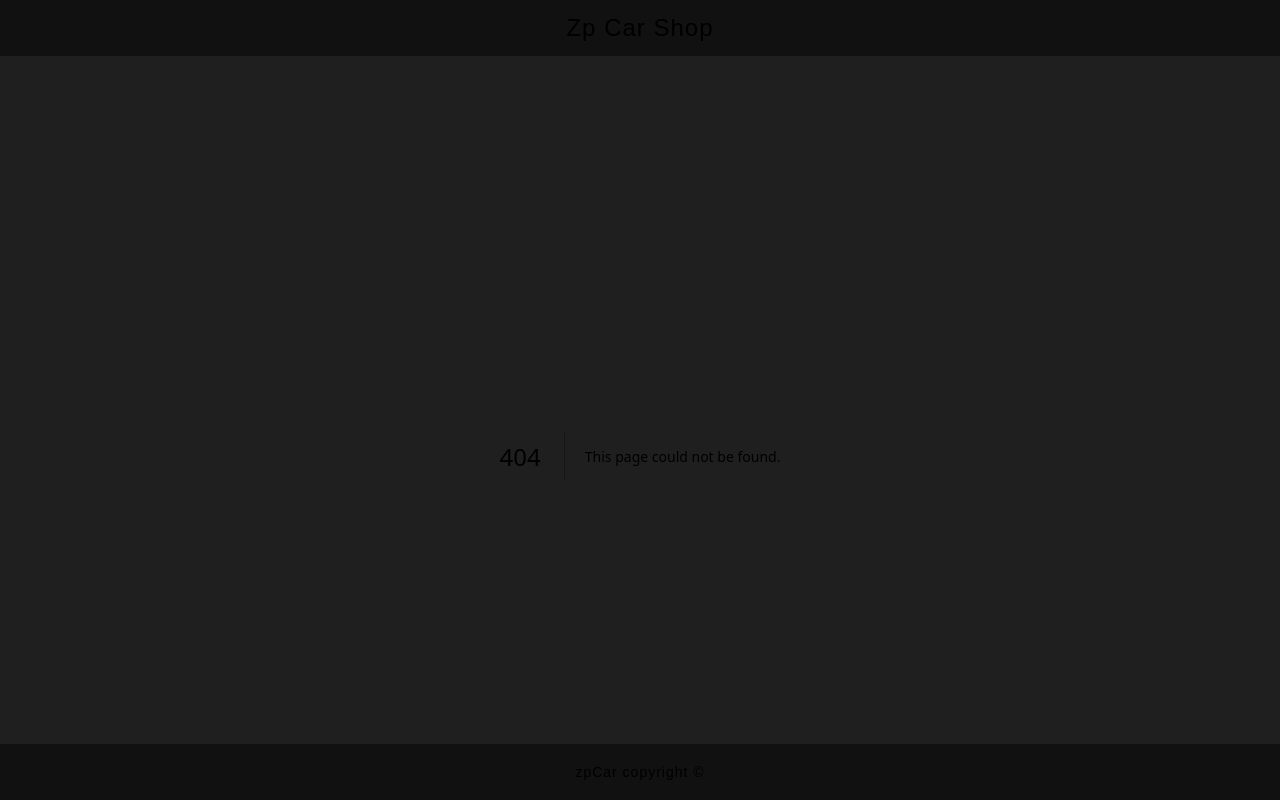
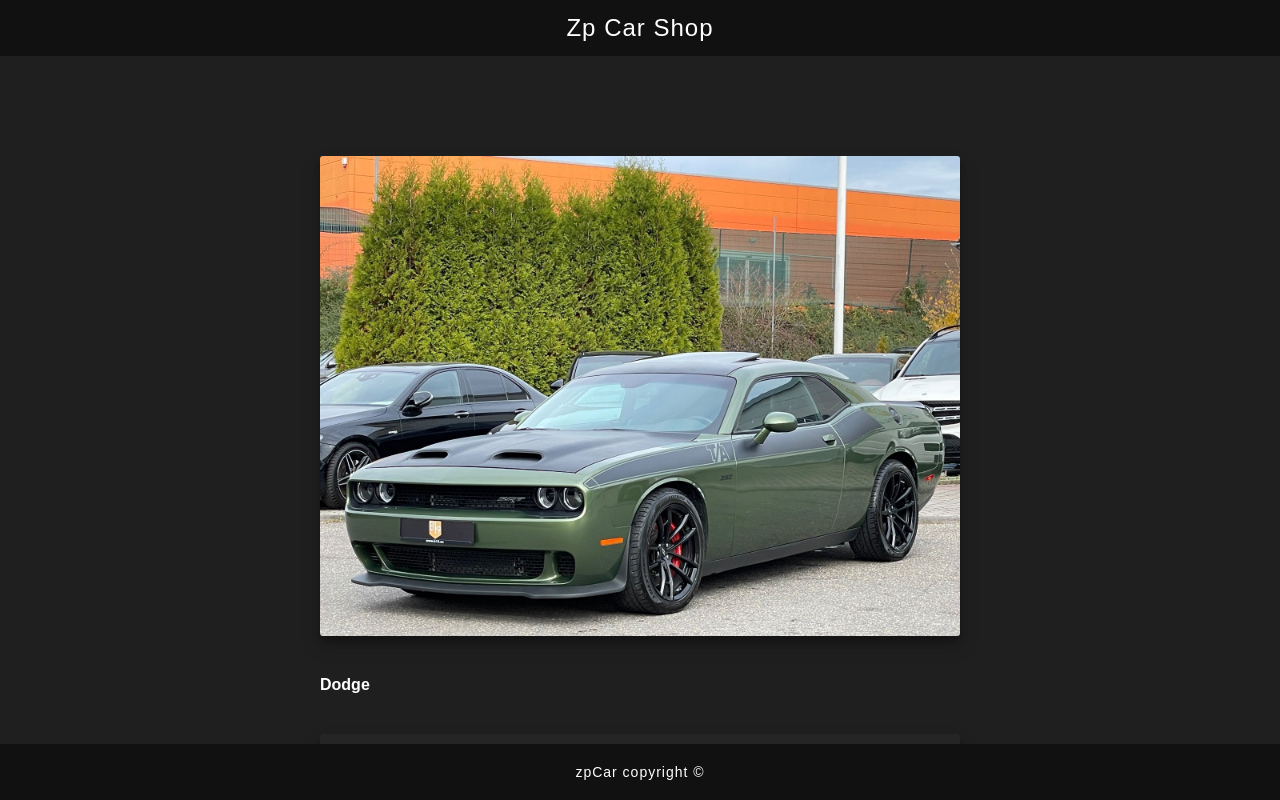
Before and after one commit to hamidazimiazp/zpCar, a Next.js app in the folder app/: page /cars/1 in a window 1280 px wide. Before the commit this address had no page. Built offline with nearby package versions, Linux system fonts and the light colour scheme.

Commit message:
add card detail page

```diff
--- a/app/src/components/modules/CarCard/Card.js
+++ b/app/src/components/modules/CarCard/Card.js
@@ -7,7 +7,7 @@ const Card = ({ data }) => {
   const { id, name, model, year, distance, location, price, image } = data;
 
   return (
-    <Link href={`/car/${id}`} className={styles.wrapper}>
+    <Link href={`/cars/${id}`} className={styles.wrapper}>
       <div className={styles.image}>
         <img src={image} />
         <div className={styles.details}>
--- /dev/null
+++ b/app/src/components/templates/carDetail/CarDetail.js
@@ -0,0 +1,62 @@
+import React from "react";
+import styles from "./CarDetail.module.css";
+import { MdLocationOn, MdAttachMoney } from "react-icons/md";
+
+const CarDetail = ({ data }) => {
+  const {
+    id,
+    name,
+    model,
+    year,
+    distance,
+    location,
+    price,
+    image,
+    description,
+  } = data;
+
+  return (
+    <div className={styles.detailWraper}>
+      <img src={image} alt={name} />
+      <div className={styles.name}>{name}</div>
+      <ul className={styles.infoList}>
+        <li>
+          <span>Name</span>
+          <span>{name}</span>
+        </li>
+        <li>
+          <span>Model</span>
+          <span>{model}</span>
+        </li>
+        <li>
+          <span>First Registration</span>
+          <span>{year}</span>
+        </li>
+        <li>
+          <span>Kms Driven</span>
+          <span>{distance}</span>
+        </li>
+      </ul>
+      <div className={styles.locationCard}>
+        <div>
+          <MdLocationOn size={18} color="#fff" />
+          Location
+        </div>
+        <div>{location}</div>
+      </div>
+      <div className={styles.description}>
+        <div>Description</div>
+        <p>{description}</p>
+      </div>
+      <div className={styles.price}>
+        <div>
+          <MdAttachMoney size={18} color="#fff" />
+          Price
+        </div>
+        <div>${price.toLocaleString()}</div>
+      </div>
+    </div>
+  );
+};
+
+export default CarDetail;
--- /dev/null
+++ b/app/src/components/templates/carDetail/CarDetail.module.css
@@ -0,0 +1,106 @@
+.detailWraper {
+  padding: 100px 0;
+  width: 50%;
+  margin: auto;
+  display: flex;
+  flex-direction: column;
+  justify-content: center;
+  align-items: flex-start;
+  gap: 20px;
+}
+.detailWraper img {
+  width: 100%;
+  height: auto;
+  border-radius: 3px;
+  -webkit-border-radius: 3px;
+  -moz-border-radius: 3px;
+  -ms-border-radius: 3px;
+  -o-border-radius: 3px;
+  box-shadow: rgba(0, 0, 0, 0.19) 0px 10px 20px, rgba(0, 0, 0, 0.23) 0px 6px 6px;
+}
+.name {
+  text-align: left;
+  padding: 20px 0;
+  font-weight: bold;
+}
+.infoList {
+  width: 100%;
+  border-radius: 3px;
+  background-color: #262525;
+  box-shadow: rgba(0, 0, 0, 0.19) 0px 10px 20px, rgba(0, 0, 0, 0.23) 0px 6px 6px;
+  -webkit-border-radius: 3px;
+  -moz-border-radius: 3px;
+  -ms-border-radius: 3px;
+  -o-border-radius: 3px;
+}
+.infoList li {
+  width: 100%;
+  display: flex;
+  justify-content: space-between;
+  align-items: center;
+  padding: 10px;
+  border-bottom: 1px solid rgba(255, 255, 255, 0.1);
+  font-size: 16px;
+}
+.infoList li span:last-of-type {
+  font-size: 13px;
+}
+.infoList li:last-of-type {
+  border: none;
+}
+.locationCard {
+  display: flex;
+  justify-content: space-between;
+  align-items: center;
+  padding: 10px;
+  border-radius: 3px;
+  background-color: #262525;
+  box-shadow: rgba(0, 0, 0, 0.19) 0px 10px 20px, rgba(0, 0, 0, 0.23) 0px 6px 6px;
+  width: 100%;
+}
+.locationCard > div {
+  display: flex;
+  justify-content: space-between;
+  align-items: center;
+  gap: 5px;
+}
+.locationCard div:last-of-type {
+  font-size: 13px;
+}
+.description {
+  padding: 10px;
+  border-radius: 3px;
+  background-color: #262525;
+  box-shadow: rgba(0, 0, 0, 0.19) 0px 10px 20px, rgba(0, 0, 0, 0.23) 0px 6px 6px;
+  width: 100%;
+}
+.description div {
+  font-weight: bold;
+  margin-bottom: 10px;
+}
+.description p {
+  font-size: 13px;
+  line-height: 20px;
+  text-align: justify;
+}
+.price {
+  padding: 10px;
+  border-radius: 3px;
+  background-color: #262525;
+  box-shadow: rgba(0, 0, 0, 0.19) 0px 10px 20px, rgba(0, 0, 0, 0.23) 0px 6px 6px;
+  width: 100%;
+  display: flex;
+  justify-content: space-between;
+  align-items: center;
+}
+.price > div {
+  display: flex;
+  justify-content: space-between;
+  align-items: center;
+  gap: 5px;
+}
+@media screen and (max-width: 850px) {
+  .detailWraper {
+    width: 90%;
+  }
+}
--- /dev/null
+++ b/app/src/pages/cars/[carId].js
@@ -0,0 +1,14 @@
+import CarDetail from "@/components/templates/carDetail/CarDetail";
+import getCars from "@/data/carsData";
+import { useRouter } from "next/router";
+import React from "react";
+
+const CarDetails = () => {
+  const router = useRouter();
+
+  const { carId } = router.query;
+  const data = getCars()[carId - 1] || {};
+  return <CarDetail data={data} />;
+};
+
+export default CarDetails;
```
